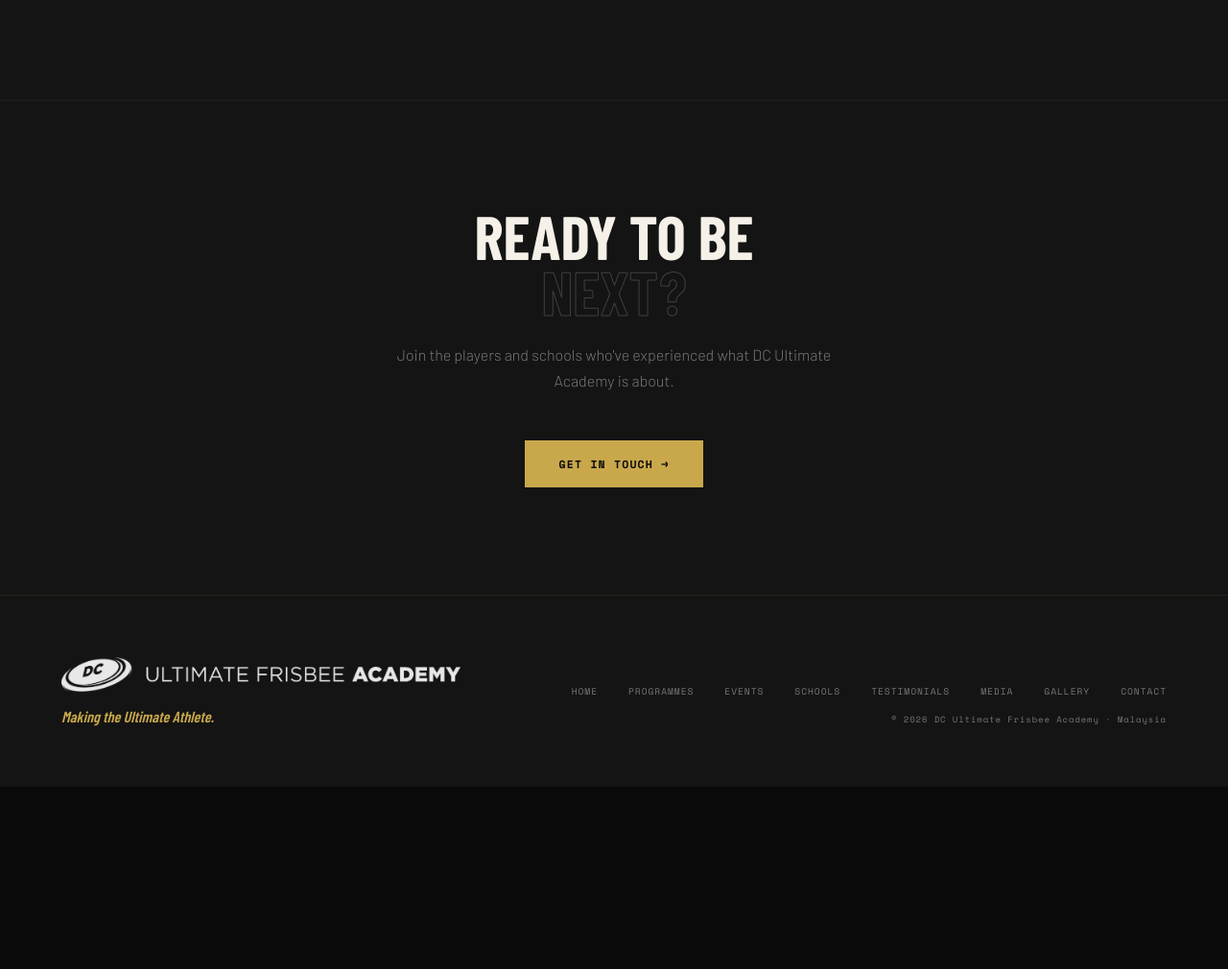
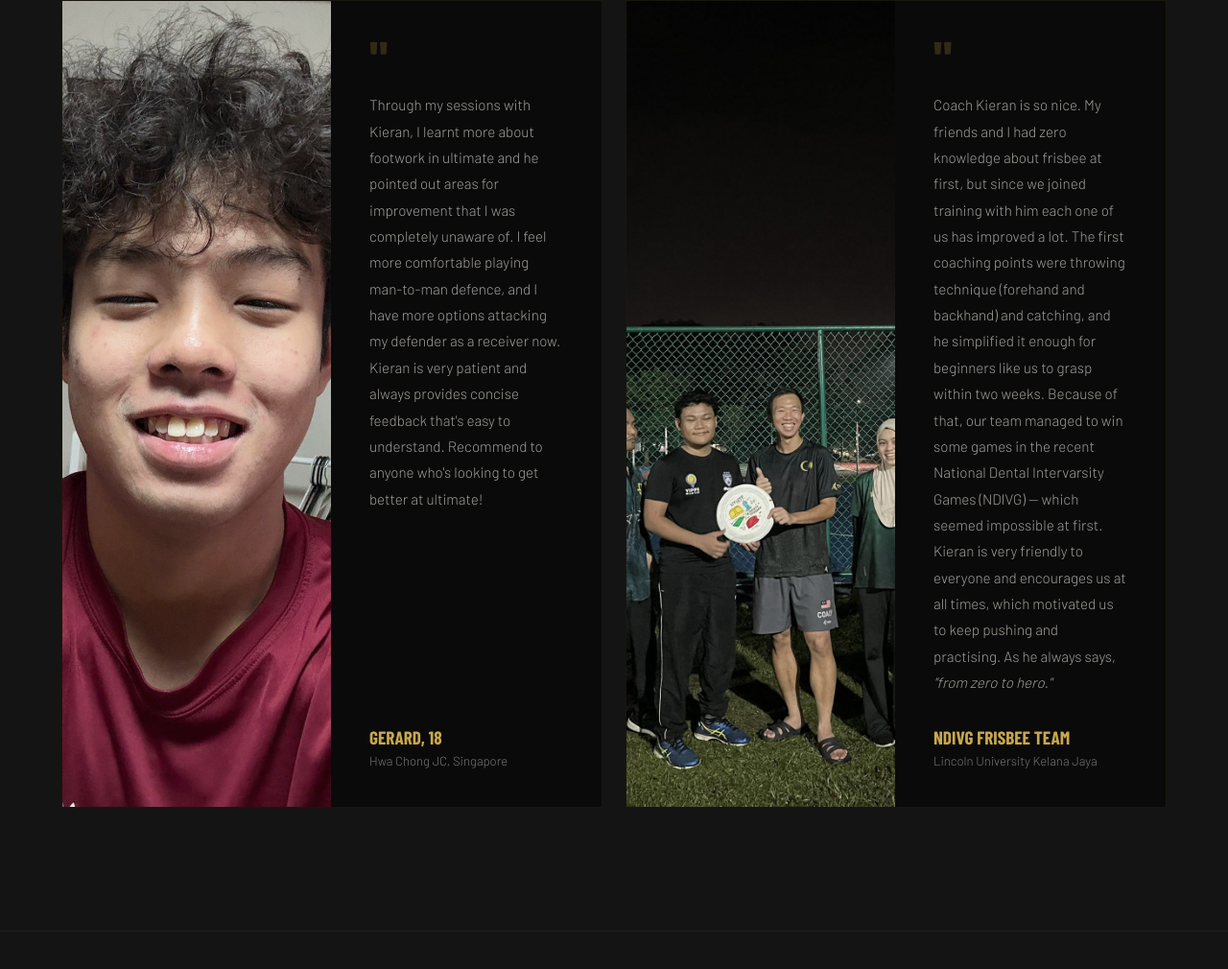
Before and after one commit to kieran219/dcultiacademy, a plain HTML site: page testimonials.html in a window 1280 px wide. Shown: the part 2402-3412 px from the top of the page at 96% size. Before the commit the page ends 3222 px from the top, so only its background shows below. Drawn offline with nearby package versions, Linux system fonts and the light colour scheme; a web font is replaced by a local one.

Commit message:
Add files via upload

```diff
--- a/testimonials.html
+++ b/testimonials.html
@@ -230,6 +230,36 @@
         </div>
       </div>
 
+      <!-- Gerard -->
+      <div class="student-card reveal reveal-delay-1">
+        <div class="student-img">
+          <img src="images/gerard_portrait.jpg" alt="Gerard, 18 — Hwa Chong JC, Singapore"/>
+        </div>
+        <div class="student-body">
+          <div class="student-quote-mark">"</div>
+          <div class="student-quote">
+            Through my sessions with Kieran, I learnt more about footwork in ultimate and he pointed out areas for improvement that I was completely unaware of. I feel more comfortable playing man-to-man defence, and I have more options attacking my defender as a receiver now. Kieran is very patient and always provides concise feedback that's easy to understand. Recommend to anyone who's looking to get better at ultimate!
+          </div>
+          <div class="student-name">Gerard, 18</div>
+          <div class="student-school">Hwa Chong JC, Singapore</div>
+        </div>
+      </div>
+
+      <!-- Lincoln University NDIVG Team -->
+      <div class="student-card reveal reveal-delay-2">
+        <div class="student-img">
+          <img src="images/lincoln_team.jpg" alt="Lincoln University Kelana Jaya NDIVG Frisbee Team"/>
+        </div>
+        <div class="student-body">
+          <div class="student-quote-mark">"</div>
+          <div class="student-quote">
+            Coach Kieran is so nice. My friends and I had zero knowledge about frisbee at first, but since we joined training with him each one of us has improved a lot. The first coaching points were throwing technique (forehand and backhand) and catching, and he simplified it enough for beginners like us to grasp within two weeks. Because of that, our team managed to win some games in the recent National Dental Intervarsity Games (NDIVG) — which seemed impossible at first. Kieran is very friendly to everyone and encourages us at all times, which motivated us to keep pushing and practising. As he always says, <em>"from zero to hero."</em>
+          </div>
+          <div class="student-name">NDIVG Frisbee Team</div>
+          <div class="student-school">Lincoln University Kelana Jaya</div>
+        </div>
+      </div>
+
     </div>
   </section>
 
```
